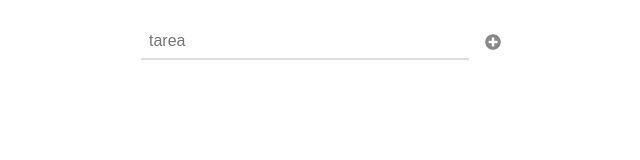
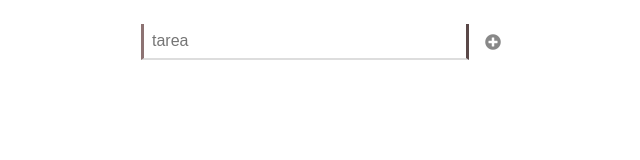
Before and after one commit to JuanIgnacioMarchetto/to-do-app, a plain HTML site: page index.html in a window 1280 px wide. Shown: the full height of the page, 319-959 px from the left. Drawn offline with Linux system fonts and the light colour scheme.

Commit message:
//5/05/2023-10.09

```diff
--- a/style.css
+++ b/style.css
@@ -20,6 +20,9 @@
     font-size: 16px;
     border: none;
     border-bottom: 2px solid #ddd;
+    border-left:3px solid #8d7373;
+    border-right:3px solid #5a4848;
+
 }
 .agregar-tarea i {
     font-size:medium;
```
